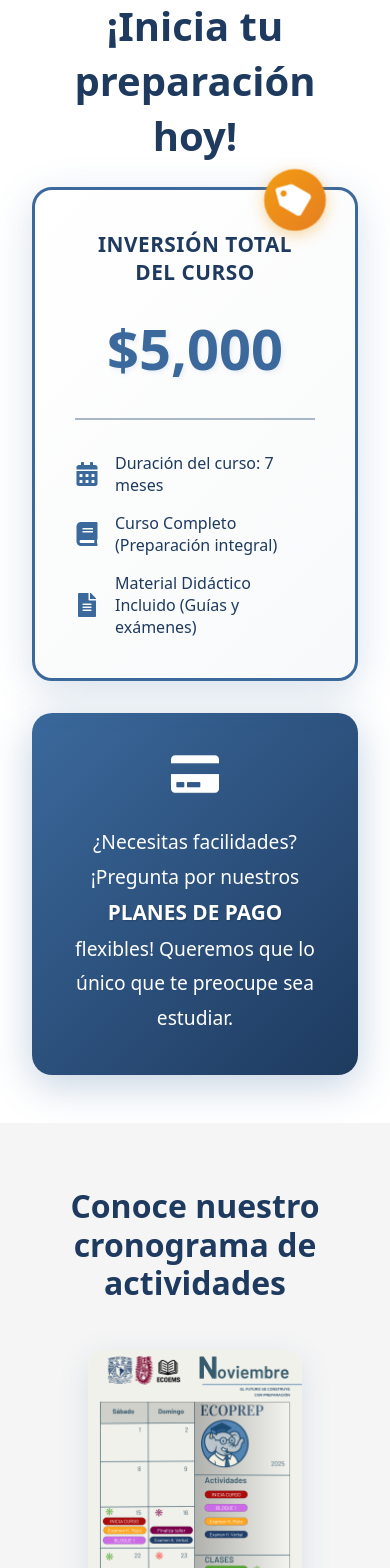
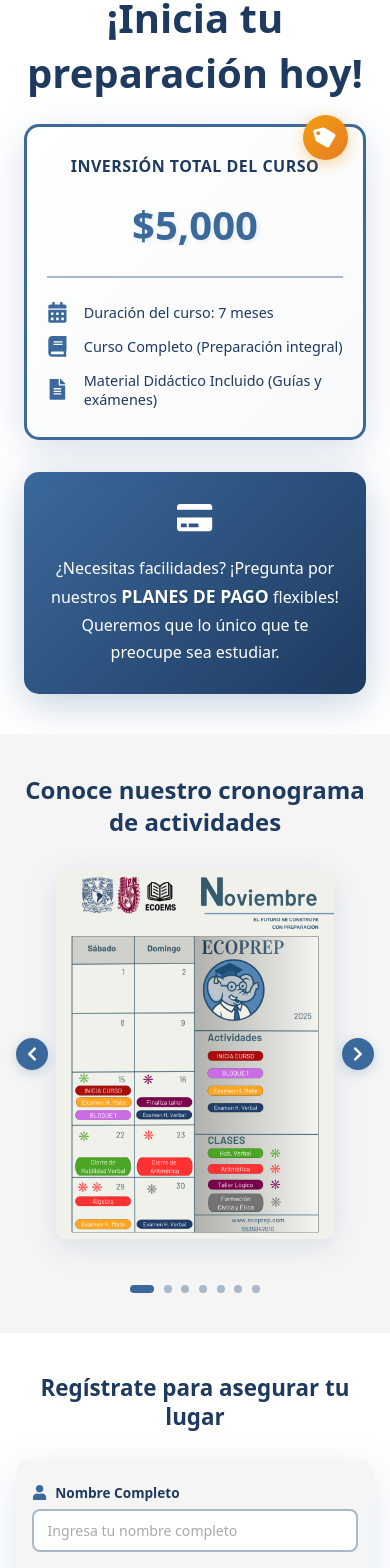
Before and after one commit to EseWey21/ecoprep, a React (Vite) app: page /inscribete in a window 390 px wide. Shown: the part 120-1688 px from the top of the page. Built offline with nearby package versions, Linux system fonts and the light colour scheme.

Commit message:
responsive

```diff
--- a/src/pages/Inscribete.css
+++ b/src/pages/Inscribete.css
@@ -18,6 +18,18 @@
   font-weight: 900;
   margin: 0 0 3rem 0;
   text-align: center;
+}
+
+/* Responsive - Tablets y móviles grandes */
+@media (max-width: 768px) {
+  .ecp-inscribete-section {
+    padding: 2.5rem 1.5rem;
+  }
+
+  .ecp-page__title {
+    font-size: 2rem;
+    margin: 0 0 2rem 0;
+  }
 }
 
 /* Container principal */
@@ -169,11 +181,16 @@
   text-shadow: 1px 1px 2px rgba(0, 0, 0, 0.2);
 }
 
-/* Responsive */
+/* Responsive - Tablets */
 @media (max-width: 968px) {
   .ecp-inscribete__container {
     grid-template-columns: 1fr;
-    gap: 2rem;
+    gap: 2.5rem;
+  }
+
+  .ecp-precio,
+  .ecp-pago {
+    max-width: 100%;
   }
 
   .ecp-precio__cantidad {
@@ -182,6 +199,118 @@
 
   .ecp-pago__icon {
     font-size: 3rem;
+  }
+}
+
+/* Responsive - Móviles */
+@media (max-width: 480px) {
+  .ecp-inscribete__container {
+    gap: 2rem;
+  }
+
+  .ecp-precio {
+    padding: 2rem 1.5rem;
+    border-radius: 15px;
+  }
+
+  .ecp-precio__tag {
+    width: 50px;
+    height: 50px;
+    top: -15px;
+    right: 20px;
+  }
+
+  .ecp-precio__tag-icon {
+    font-size: 1.5rem;
+  }
+
+  .ecp-precio__titulo {
+    font-size: 1.1rem;
+    margin-bottom: 1.25rem;
+  }
+
+  .ecp-precio__cantidad {
+    font-size: 2.8rem;
+    margin: 0.75rem 0 1.5rem 0;
+  }
+
+  .ecp-precio__detalles {
+    gap: 0.85rem;
+    margin-top: 1.5rem;
+    padding-top: 1.5rem;
+  }
+
+  .ecp-precio__item {
+    font-size: 0.95rem;
+  }
+
+  .ecp-precio__icon {
+    font-size: 1.3rem;
+  }
+
+  .ecp-pago {
+    padding: 2rem 1.5rem;
+    border-radius: 15px;
+    gap: 1.25rem;
+  }
+
+  .ecp-pago__icon {
+    font-size: 2.5rem;
+  }
+
+  .ecp-pago__texto {
+    font-size: 1.05rem;
+    line-height: 1.7;
+  }
+
+  .ecp-pago__texto strong {
+    font-size: 1.15rem;
+  }
+}
+
+/* Responsive - Móviles pequeños */
+@media (max-width: 390px) {
+  .ecp-precio {
+    padding: 1.75rem 1.25rem;
+  }
+
+  .ecp-precio__tag {
+    width: 45px;
+    height: 45px;
+    top: -12px;
+    right: 15px;
+  }
+
+  .ecp-precio__tag-icon {
+    font-size: 1.3rem;
+  }
+
+  .ecp-precio__titulo {
+    font-size: 1rem;
+  }
+
+  .ecp-precio__cantidad {
+    font-size: 2.5rem;
+  }
+
+  .ecp-precio__item {
+    font-size: 0.9rem;
+  }
+
+  .ecp-pago {
+    padding: 1.75rem 1.25rem;
+  }
+
+  .ecp-pago__icon {
+    font-size: 2.2rem;
+  }
+
+  .ecp-pago__texto {
+    font-size: 1rem;
+  }
+
+  .ecp-pago__texto strong {
+    font-size: 1.1rem;
   }
 }
 
@@ -304,8 +433,16 @@
   border-radius: 6px;
 }
 
-/* Responsive para actividades */
+/* Responsive para actividades - Tablets */
 @media (max-width: 968px) {
+  .ecp-actividades {
+    padding: 3.5rem 1.5rem;
+  }
+
+  .ecp-actividades__container {
+    gap: 2.5rem;
+  }
+
   .ecp-actividades__titulo {
     font-size: 2rem;
   }
@@ -316,13 +453,112 @@
 
   .ecp-carrusel__content {
     grid-template-columns: 1fr;
-    gap: 1.5rem;
+    gap: 0;
+    min-height: 450px;
   }
 
   .ecp-carrusel__btn {
     width: 40px;
     height: 40px;
     font-size: 1.2rem;
+  }
+}
+
+/* Responsive para actividades - Móviles (768px) */
+@media (max-width: 768px) {
+  .ecp-carrusel__content {
+    min-height: 400px;
+  }
+
+  .ecp-carrusel__item {
+    border-radius: 15px;
+  }
+}
+
+/* Responsive para actividades - Móviles */
+@media (max-width: 480px) {
+  .ecp-actividades {
+    padding: 3rem 1.25rem;
+  }
+
+  .ecp-actividades__container {
+    gap: 2rem;
+  }
+
+  .ecp-actividades__titulo {
+    font-size: 1.75rem;
+    line-height: 1.3;
+  }
+
+  .ecp-carrusel {
+    gap: 0.75rem;
+  }
+
+  .ecp-carrusel__content {
+    min-height: 380px;
+  }
+
+  .ecp-carrusel__btn {
+    width: 36px;
+    height: 36px;
+    font-size: 1.1rem;
+    box-shadow: 0 3px 12px rgba(59, 105, 156, 0.25);
+  }
+
+  .ecp-carrusel__item {
+    border-radius: 12px;
+  }
+
+  .ecp-carrusel__indicators {
+    gap: 0.6rem;
+    margin-top: 0.85rem;
+  }
+
+  .ecp-carrusel__indicator {
+    width: 10px;
+    height: 10px;
+  }
+
+  .ecp-carrusel__indicator.active {
+    width: 28px;
+  }
+}
+
+/* Responsive para actividades - Móviles pequeños */
+@media (max-width: 390px) {
+  .ecp-actividades {
+    padding: 2.5rem 1rem;
+  }
+
+  .ecp-actividades__titulo {
+    font-size: 1.5rem;
+  }
+
+  .ecp-carrusel {
+    gap: 0.5rem;
+  }
+
+  .ecp-carrusel__content {
+    min-height: 350px;
+  }
+
+  .ecp-carrusel__btn {
+    width: 32px;
+    height: 32px;
+    font-size: 1rem;
+  }
+
+  .ecp-carrusel__item {
+    border-radius: 10px;
+  }
+
+  .ecp-carrusel__indicator {
+    width: 8px;
+    height: 8px;
+  }
+
+  .ecp-carrusel__indicator.active {
+    width: 24px;
   }
 }
 
@@ -495,8 +731,12 @@
   transform: translateY(0);
 }
 
-/* Responsive para formulario */
+/* Responsive para formulario - Tablets */
 @media (max-width: 968px) {
+  .ecp-registro {
+    padding: 2.5rem 1.5rem;
+  }
+
   .ecp-registro__titulo {
     font-size: 1.75rem;
   }
@@ -512,6 +752,122 @@
   .ecp-formulario__btn {
     font-size: 0.95rem;
     padding: 0.9rem 1.75rem;
+  }
+}
+
+/* Responsive para formulario - Móviles */
+@media (max-width: 480px) {
+  .ecp-registro {
+    padding: 3rem 1.25rem;
+  }
+
+  .ecp-registro__container {
+    gap: 1.75rem;
+  }
+
+  .ecp-registro__titulo {
+    font-size: 1.6rem;
+    line-height: 1.3;
+  }
+
+  .ecp-formulario {
+    padding: 1.75rem 1.25rem;
+    gap: 1.35rem;
+    border-radius: 15px;
+  }
+
+  .ecp-formulario__grupo {
+    gap: 0.4rem;
+  }
+
+  .ecp-formulario__label {
+    font-size: 0.88rem;
+  }
+
+  .ecp-formulario__icon {
+    font-size: 1rem;
+  }
+
+  .ecp-formulario__input {
+    padding: 0.7rem 0.9rem;
+    font-size: 0.9rem;
+    border-radius: 8px;
+  }
+
+  .ecp-formulario__opciones {
+    gap: 0.65rem;
+  }
+
+  .ecp-formulario__opcion {
+    padding: 0.7rem 0.9rem;
+    font-size: 0.88rem;
+    border-radius: 8px;
+  }
+
+  .ecp-formulario__radio {
+    width: 18px;
+    height: 18px;
+  }
+
+  .ecp-formulario__opcion input[type="radio"]:checked ~ .ecp-formulario__radio::after {
+    width: 9px;
+    height: 9px;
+  }
+
+  .ecp-formulario__btn {
+    padding: 0.85rem 1.5rem;
+    font-size: 0.9rem;
+    border-radius: 8px;
+    margin-top: 0.35rem;
+  }
+}
+
+/* Responsive para formulario - Móviles pequeños */
+@media (max-width: 390px) {
+  .ecp-registro {
+    padding: 2.5rem 1rem;
+  }
+
+  .ecp-registro__titulo {
+    font-size: 1.4rem;
+  }
+
+  .ecp-formulario {
+    padding: 1.5rem 1rem;
+    gap: 1.25rem;
+  }
+
+  .ecp-formulario__label {
+    font-size: 0.85rem;
+  }
+
+  .ecp-formulario__icon {
+    font-size: 0.95rem;
+  }
+
+  .ecp-formulario__input {
+    padding: 0.65rem 0.85rem;
+    font-size: 0.88rem;
+  }
+
+  .ecp-formulario__opcion {
+    padding: 0.65rem 0.85rem;
+    font-size: 0.85rem;
+  }
+
+  .ecp-formulario__radio {
+    width: 16px;
+    height: 16px;
+  }
+
+  .ecp-formulario__opcion input[type="radio"]:checked ~ .ecp-formulario__radio::after {
+    width: 8px;
+    height: 8px;
+  }
+
+  .ecp-formulario__btn {
+    padding: 0.8rem 1.35rem;
+    font-size: 0.88rem;
   }
 }
 
@@ -602,3 +958,38 @@
 .swal2-hide {
   animation: slideOutRight 0.3s ease-in !important;
 }
+
+/* Responsive para SweetAlert2 - Móviles */
+@media (max-width: 480px) {
+  .ecp-swal-popup {
+    min-width: 280px !important;
+    max-width: 340px !important;
+    padding: 1rem 1.25rem !important;
+  }
+
+  .ecp-swal-title {
+    font-size: 1rem !important;
+    margin: 0 0 0.4rem 0 !important;
+  }
+
+  .ecp-swal-text {
+    font-size: 0.85rem !important;
+  }
+}
+
+/* Responsive para SweetAlert2 - Móviles pequeños */
+@media (max-width: 390px) {
+  .ecp-swal-popup {
+    min-width: 260px !important;
+    max-width: 300px !important;
+    padding: 0.9rem 1.1rem !important;
+  }
+
+  .ecp-swal-title {
+    font-size: 0.95rem !important;
+  }
+
+  .ecp-swal-text {
+    font-size: 0.82rem !important;
+  }
+}
--- a/src/pages/Inscribete.jsx
+++ b/src/pages/Inscribete.jsx
@@ -2,6 +2,7 @@ import './Inscribete.css'
 import { FaTag, FaBook, FaFileAlt, FaCreditCard, FaCalendarAlt, FaChevronLeft, FaChevronRight, FaUser, FaEnvelope, FaPhone, FaClipboardCheck } from 'react-icons/fa'
 import { useState } from 'react'
 import Swal from 'sweetalert2'
+import { useMediaQuery } from '../hooks/useMediaQuery'
 import calendario1 from '../assets/calendario/1.png'
 import calendario2 from '../assets/calendario/2.png'
 import calendario3 from '../assets/calendario/3.png'
@@ -19,6 +20,9 @@ function Inscribete() {
     interes: ''
   })
 
+  // Detectar si es móvil
+  const isMobile = useMediaQuery('(max-width: 768px)')
+
   const calendarios = [
     calendario1,
     calendario2,
@@ -29,7 +33,8 @@ function Inscribete() {
     calendario7
   ]
 
-  const itemsPerPage = 3
+  // Mostrar 1 imagen en móviles, 3 en desktop
+  const itemsPerPage = isMobile ? 1 : 3
   const totalPages = Math.ceil(calendarios.length / itemsPerPage)
 
   const nextPage = () => {
```
